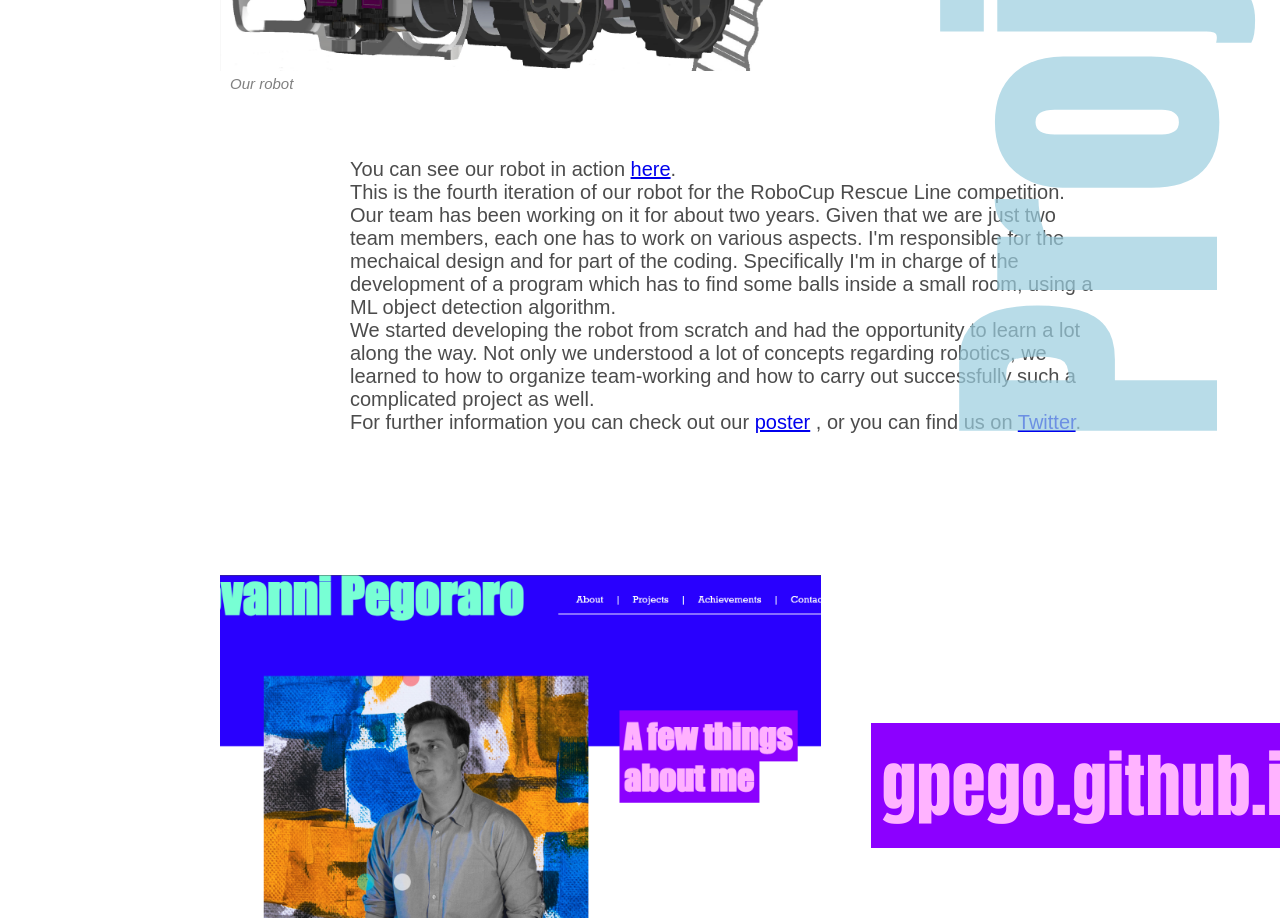
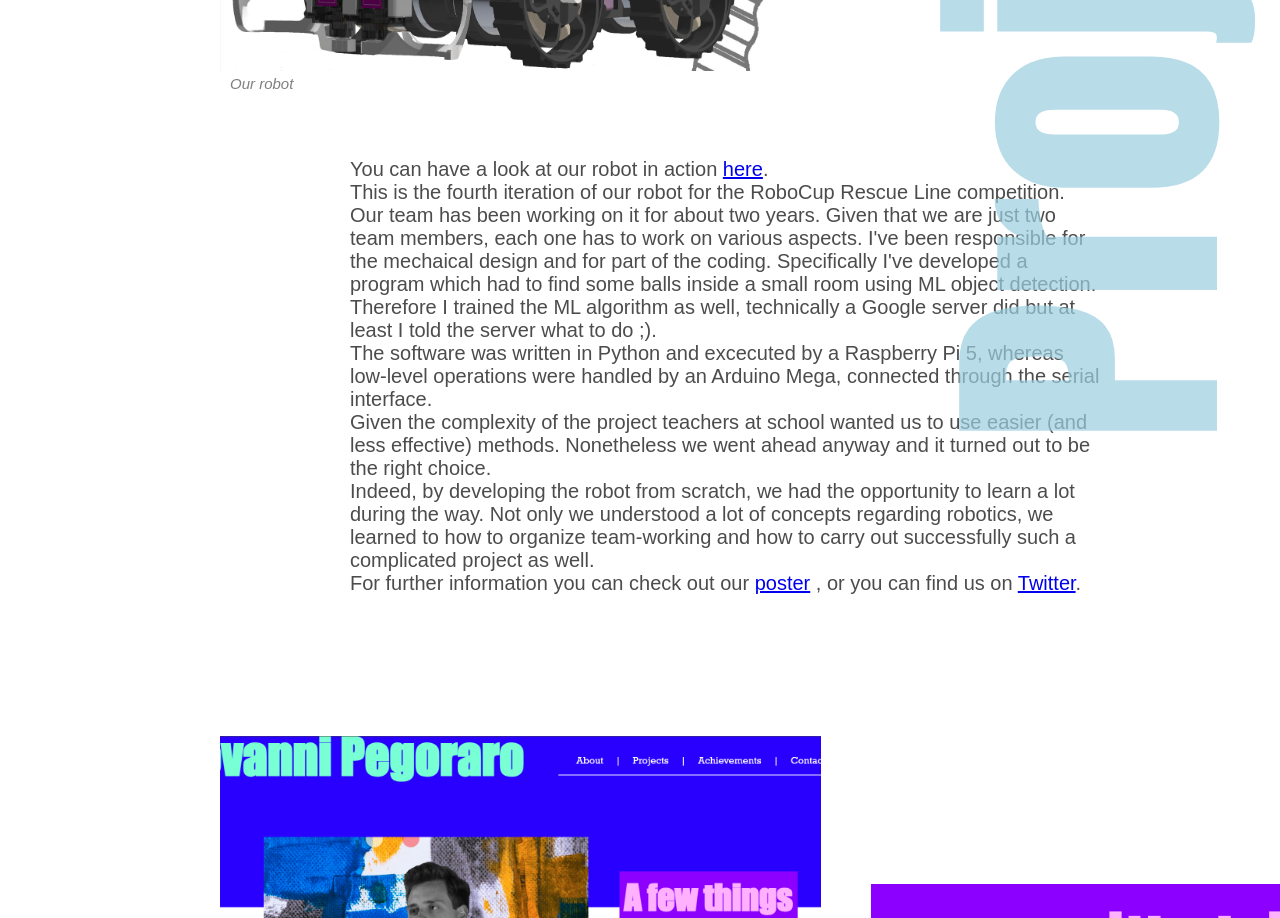
Before and after one commit to gpego/gpego.github.io, a plain HTML site: page projects/projects.html in a window 1280 px wide. Shown: the part 1209-2127 px from the top of the page. Drawn offline with Linux system fonts and the light colour scheme.

Commit message:
Updated robot section

```diff
--- a/projects/projects.html
+++ b/projects/projects.html
@@ -44,19 +44,23 @@
                 <h2 class="title-left">RoboCup <br> robot</h2>
             </div>
             <p>
-                You can see our robot in action
+                You can have a look at our robot in action
                 <a href="https://youtu.be/IufXKFwEPM0">here</a>.
                 <br />
                 This is the fourth iteration of our robot for the RoboCup Rescue
                 Line competition. Our team has been working on it for about two
                 years. Given that we are just two team members, each one
-                has to work on various aspects. I'm responsible for the mechaical
-                design and for part of the coding. Specifically I'm in charge of
-                the development of a program which has to find some balls inside a
-                small room, using a ML object detection algorithm.
+                has to work on various aspects. I've been responsible for the mechaical
+                design and for part of the coding. Specifically I've developed
+                a program which had to find some balls inside a
+                small room using ML object detection. Therefore I
+                trained the ML algorithm as well, technically a Google server did but at least I told the server what to do ;).
                 <br />
-                We started developing the robot from scratch and had the
-                opportunity to learn a lot along the way. Not only we understood a
+                The software was written in Python and excecuted by a Raspberry Pi 5, whereas low-level operations were handled by an Arduino Mega, connected through the serial interface.
+                <br />
+                Given the complexity of the project teachers at school wanted us to use easier (and less effective) methods. Nonetheless we went ahead anyway and it turned out to be the right choice.
+                <br />
+                Indeed, by developing the robot from scratch, we had the opportunity to learn a lot during the way. Not only we understood a
                 lot of concepts regarding robotics, we learned to how
                 to organize team-working and how to carry out successfully such a
                 complicated project as well.
```
